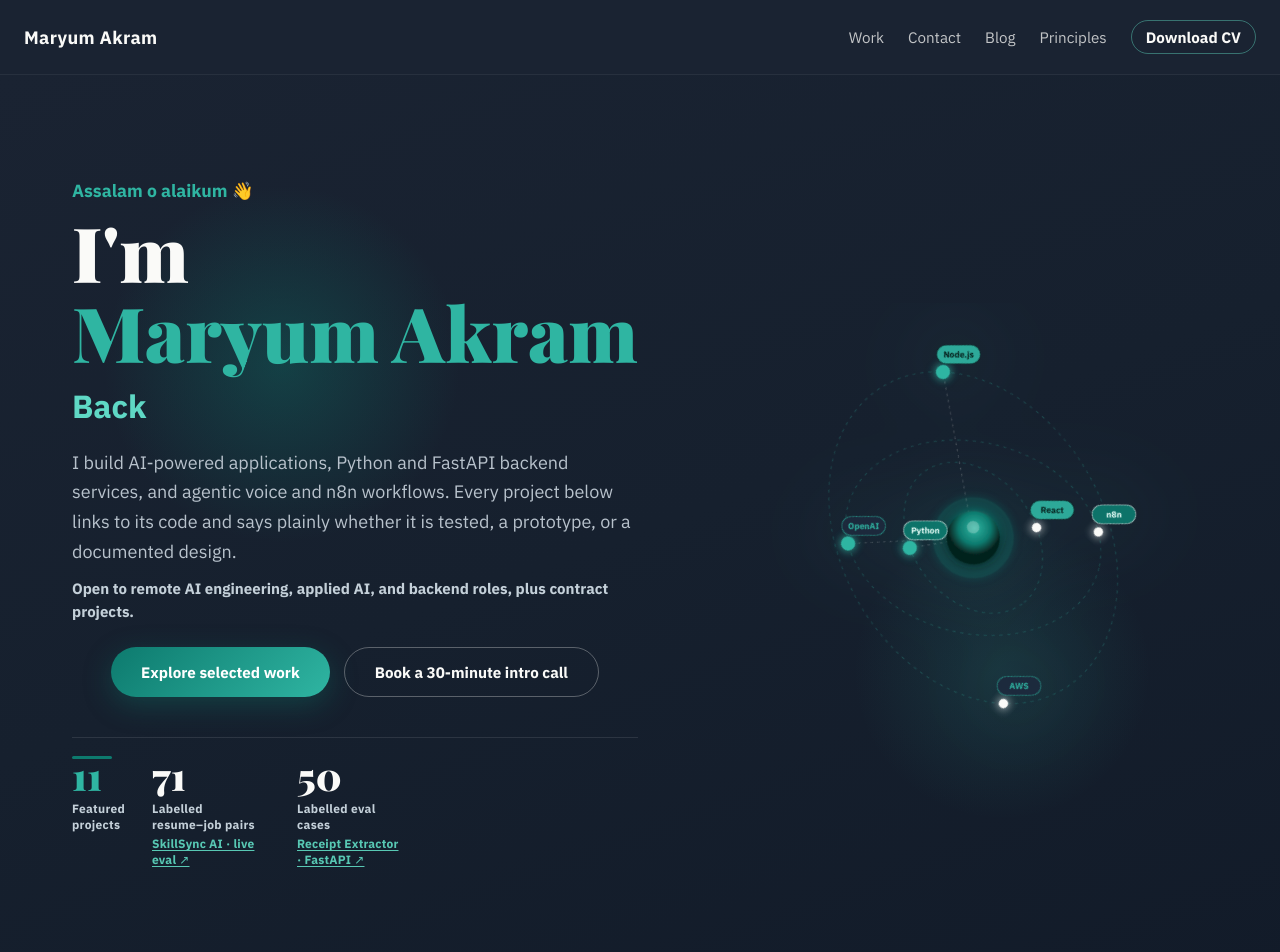
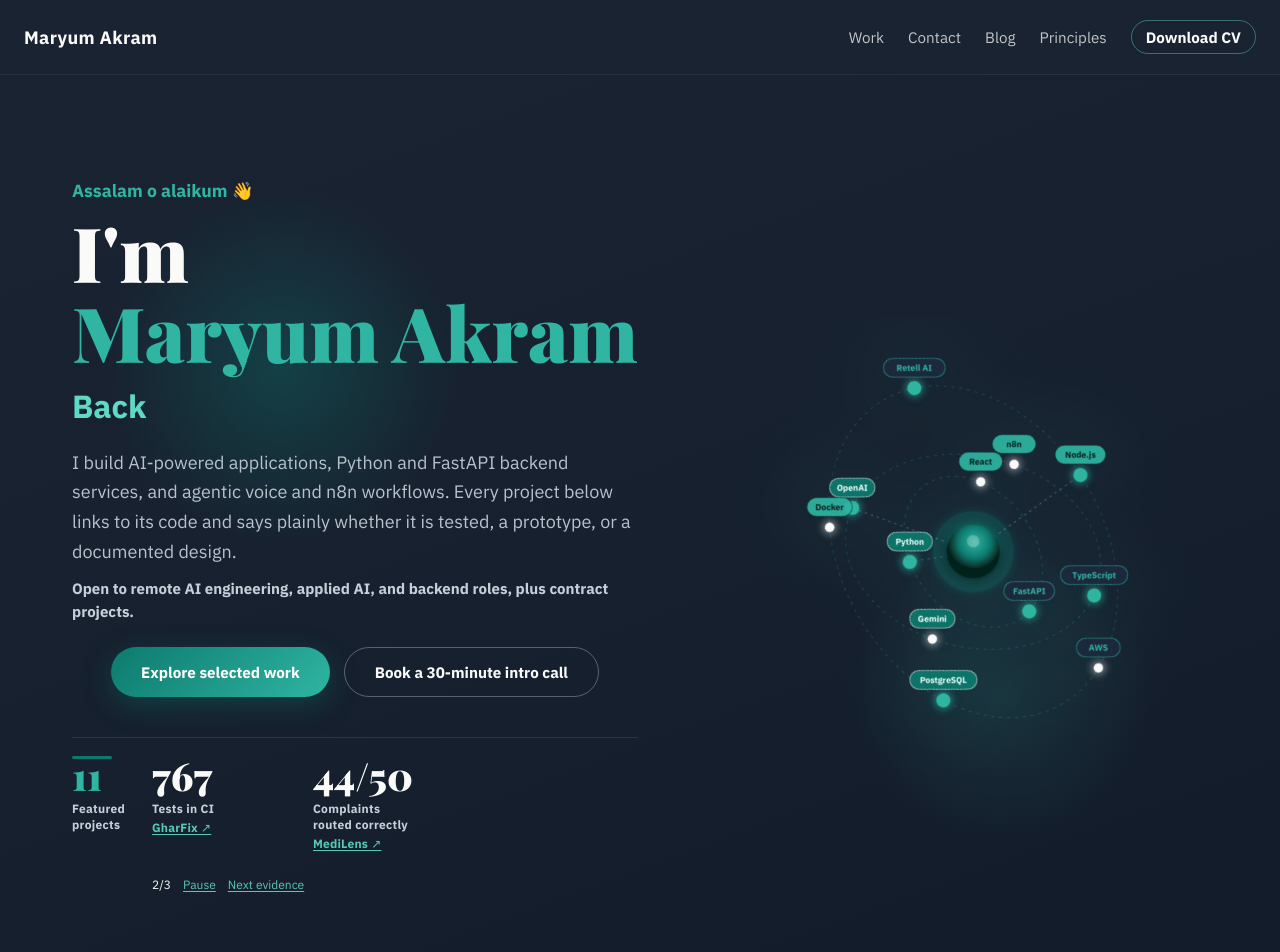
Before and after one commit to MaryumAkram16/maryum-portfolio, a React (Vite) app: page / in a window 1280 px wide. Shown: the top 952 px of the page. Built offline with nearby package versions, Linux system fonts and the light colour scheme.

Commit message:
Expand homepage skills and rotate project evidence

```diff
--- a/src/components/OrbitAnimation.jsx
+++ b/src/components/OrbitAnimation.jsx
@@ -12,11 +12,11 @@ import { useEffect, useRef } from 'react'
 const CX = 300
 const CY = 300
 
-// Orbit rings: [semiMajor, semiMinor, rotationDeg, nodeCount]
+// Each ring spaces its skill labels evenly.
 const RINGS = [
-  { a: 105, b: 78, rot: 12, labels: ['Python', 'React'] },
-  { a: 165, b: 122, rot: -28, labels: ['OpenAI', 'n8n'] },
-  { a: 225, b: 168, rot: 18, labels: ['Node.js', 'AWS'] },
+  { a: 105, b: 78, rot: 12, labels: ['Python', 'React', 'FastAPI'] },
+  { a: 165, b: 122, rot: -28, labels: ['OpenAI', 'n8n', 'TypeScript', 'Gemini'] },
+  { a: 225, b: 168, rot: 18, labels: ['Node.js', 'AWS', 'PostgreSQL', 'Docker', 'Retell AI'] },
 ]
 
 const BADGE_COLORS = [
@@ -35,7 +35,7 @@ function ellipsePoint(a, b, rotDeg, t) {
   }
 }
 
-export default function OrbitAnimation({ labels = ['Python', 'React', 'OpenAI', 'Node.js', 'AWS', 'n8n'] }) {
+export default function OrbitAnimation() {
   const svgRef = useRef(null)
 
   useEffect(() => {
@@ -56,7 +56,7 @@ export default function OrbitAnimation({ labels = ['Python', 'React', 'OpenAI',
       // node positions (parametric t per ring, different speeds)
       const nodePositions = RINGS.map((ring, ri) =>
         ring.labels.map((_, ni) =>
-          ellipsePoint(ring.a, ring.b, ring.rot, t * (0.28 + ri * 0.12) + ni * Math.PI)
+          ellipsePoint(ring.a, ring.b, ring.rot, t * (0.28 + ri * 0.12) + (ni / ring.labels.length + ri / 12) * 2 * Math.PI)
         )
       )
 
@@ -88,7 +88,7 @@ export default function OrbitAnimation({ labels = ['Python', 'React', 'OpenAI',
         outer: for (const pts of nodePositions) {
           for (const p of pts) {
             if (c === idx) {
-              el.setAttribute('transform', `translate(${p.x}, ${p.y - 30}) rotate(${-globalRot})`)
+              el.setAttribute('transform', `translate(${p.x}, ${p.y}) rotate(${-globalRot}) translate(0, -26)`)
               break outer
             }
             c++
@@ -175,9 +175,10 @@ export default function OrbitAnimation({ labels = ['Python', 'React', 'OpenAI',
       {/* nodes + badges */}
       {RINGS.map((ring, ri) =>
         ring.labels.map((label, ni) => {
-          const p = ellipsePoint(ring.a, ring.b, ring.rot, ni * Math.PI)
+          const p = ellipsePoint(ring.a, ring.b, ring.rot, (ni / ring.labels.length + ri / 12) * 2 * Math.PI)
           const color = BADGE_COLORS[badgeIdx % BADGE_COLORS.length]
           badgeIdx++
+          const badgeWidth = Math.max(56, label.length * 7 + 16)
           return (
             <g key={`${ri}-${ni}`}>
               <circle
@@ -188,11 +189,11 @@ export default function OrbitAnimation({ labels = ['Python', 'React', 'OpenAI',
                 fill={ni % 2 === 0 ? '#2fb5a2' : '#fafaf8'}
                 filter="url(#glow)"
               />
-              <g className="badge-g" transform={`translate(${p.x}, ${p.y - 30})`}>
+              <g className="badge-g" transform={`translate(${p.x}, ${p.y - 26})`}>
                 <rect
-                  x={-28}
+                  x={-badgeWidth / 2}
                   y={-12}
-                  width="56"
+                  width={badgeWidth}
                   height="24"
                   rx="12"
                   fill={color.fill}
--- a/src/pages/Landing.css
+++ b/src/pages/Landing.css
@@ -266,6 +266,42 @@
 
 .hero-stats .stat-item {
   min-width: 0;
+}
+
+.hero-evidence {
+  flex: 1 1 200px;
+  max-width: 310px;
+}
+
+.hero-evidence-items {
+  display: grid;
+  grid-template-columns: repeat(2, minmax(0, 1fr));
+  column-gap: 12px;
+  min-height: 116px;
+}
+
+.hero-evidence .stat-label {
+  max-width: none;
+}
+
+.hero-evidence-controls {
+  display: flex;
+  flex-wrap: wrap;
+  align-items: center;
+  gap: 4px 12px;
+  color: var(--text);
+  font-size: 0.75rem;
+}
+
+.hero-evidence-controls button {
+  padding: 5px 0;
+  border: 0;
+  background: transparent;
+  color: var(--accent-soft);
+  font: inherit;
+  cursor: pointer;
+  text-decoration: underline;
+  text-underline-offset: 2px;
 }
 
 .stat-item .stat-value {
--- a/src/pages/Landing.jsx
+++ b/src/pages/Landing.jsx
@@ -98,6 +98,65 @@ function ProjectGrid({ items, flagshipCount = 0 }) {
           </ProjectCard>
         </Reveal>
       ))}
+    </div>
+  )
+}
+
+const HERO_EVIDENCE = [
+  { value: '71', label: 'Labelled resume–job pairs', project: 'SkillSync AI', url: 'https://github.com/MaryumAkram16/Skillsync-AI/actions/runs/45032188306' },
+  { value: '42/50', label: 'Live extraction cases passed', project: 'Receipt Extractor', url: 'https://github.com/MaryumAkram16/receipt-extractor/actions/runs/44754639064' },
+  { value: '767', label: 'Tests in CI', project: 'GharFix', url: 'https://github.com/MaryumAkram16/gharfix-capstone/blob/master/tests/matching/golden.test.ts' },
+  { value: '44/50', label: 'Complaints routed correctly', project: 'MediLens', url: 'https://github.com/MaryumAkram16/medilens/tree/main/serverless#triage-evaluation' },
+  { value: '46', label: 'Backend tests', project: 'Usage Metering', url: 'https://github.com/MaryumAkram16/flyrank-capstone-metering-billing/blob/main/EVIDENCE.md' },
+  { value: '276', label: 'Backend tests', project: 'Lumina', url: 'https://github.com/MaryumAkram16/Lumina-AI-Voice-Customer-Support-Agent/blob/main/.github/workflows/serverless-ci.yml' },
+]
+
+function HeroEvidence({ reducedMotion }) {
+  const [page, setPage] = useState(0)
+  const [paused, setPaused] = useState(false)
+  const [hovered, setHovered] = useState(false)
+  const [focused, setFocused] = useState(false)
+  const pageCount = HERO_EVIDENCE.length / 2
+  const next = () => setPage((current) => (current + 1) % pageCount)
+
+  useEffect(() => {
+    if (reducedMotion || paused || hovered || focused) return undefined
+    const timer = setInterval(() => setPage((current) => (current + 1) % pageCount), 6000)
+    return () => clearInterval(timer)
+  }, [reducedMotion, paused, hovered, focused, pageCount])
+
+  return (
+    <div
+      className="hero-evidence"
+      aria-label="Project evidence"
+      role="group"
+      onMouseEnter={() => setHovered(true)}
+      onMouseLeave={() => setHovered(false)}
+      onFocus={() => setFocused(true)}
+      onBlur={(event) => {
+        if (!event.currentTarget.contains(event.relatedTarget)) setFocused(false)
+      }}
+    >
+      <div className="hero-evidence-items">
+        {HERO_EVIDENCE.slice(page * 2, page * 2 + 2).map(({ value, label, project, url }) => (
+          <div className="stat-item" key={project}>
+            <div className="stat-value">{value}</div>
+            <div className="stat-label">
+              {label}
+              <a className="stat-attr" href={url} target="_blank" rel="noopener noreferrer">
+                {project} ↗
+              </a>
+            </div>
+          </div>
+        ))}
+      </div>
+      <div className="hero-evidence-controls">
+        <span aria-label={`Evidence page ${page + 1} of ${pageCount}`}>{page + 1}/{pageCount}</span>
+        {!reducedMotion && (
+          <button type="button" onClick={() => setPaused(!paused)}>{paused ? 'Play' : 'Pause'}</button>
+        )}
+        <button type="button" onClick={next}>Next evidence</button>
+      </div>
     </div>
   )
 }
@@ -236,28 +295,7 @@ function Landing() {
                 </div>
                 <div className="stat-label">Featured projects</div>
               </div>
-              <div className="stat-item">
-                <div className="stat-value">
-                  <CounterItem value={71} />
-                </div>
-                <div className="stat-label">
-                  Labelled resume–job pairs
-                  <a className="stat-attr" href="https://github.com/MaryumAkram16/Skillsync-AI/actions/runs/45032188306" target="_blank" rel="noopener noreferrer">
-                    SkillSync AI · live eval ↗
-                  </a>
-                </div>
-              </div>
-              <div className="stat-item">
-                <div className="stat-value">
-                  <CounterItem value={50} />
-                </div>
-                <div className="stat-label">
-                  Labelled eval cases
-                  <a className="stat-attr" href="https://github.com/MaryumAkram16/receipt-extractor/blob/main/evals/cases.json" target="_blank" rel="noopener noreferrer">
-                    Receipt Extractor · FastAPI ↗
-                  </a>
-                </div>
-              </div>
+              <HeroEvidence reducedMotion={role.reduced} />
             </div>
 
           </div>
```
